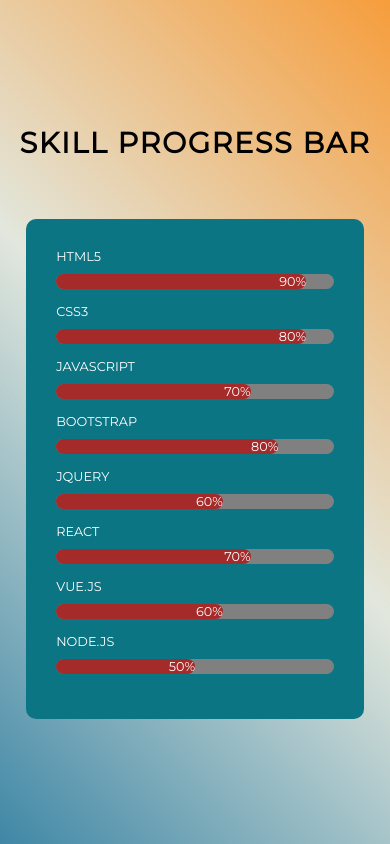
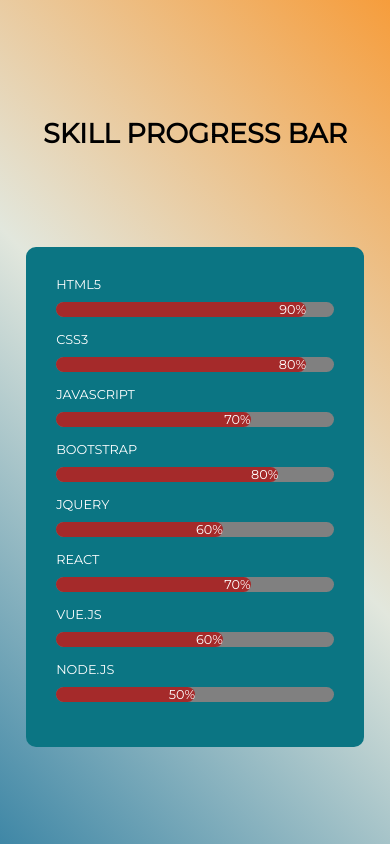
Before and after one commit to kaimul1984/Progress-bar, a plain HTML site: page index.html in a window 390 px wide. Drawn offline with Linux system fonts and the light colour scheme.

Commit message:
second change

```diff
--- a/style.css
+++ b/style.css
@@ -15,6 +15,7 @@ body{
 
  }
  h1{
+     margin-bottom: 15%;
      font-size: 3rem;
      letter-spacing: 0.7rem;
      text-transform: uppercase;
@@ -23,8 +24,7 @@ body{
      overflow: hidden;
      white-space: nowrap;
 
-
- }
+}
  @keyframes type {
      0% {width: 0ch;}
      100% {width: 18ch;}
@@ -38,7 +38,6 @@ body{
     padding: 40px;
     border-radius: 10px;
     margin: 0 auto;
-    margin-top: 15%;
 }
 
 .progress {
@@ -67,13 +66,14 @@ body{
 
 @media(max-width: 768px) {
     h1{
-     font-size: 1.8rem;
-     letter-spacing: 0.1rem;
+    margin-top: 20px;
+     font-size: 1.7rem;
+     letter-spacing: 0rem;
     }
     .container {
         width: 40vh;
         padding: 30px;
-        margin-top: 15%;
+        margin-top: 10%;
     }
     .container p {
         font-size: .80rem;
```
